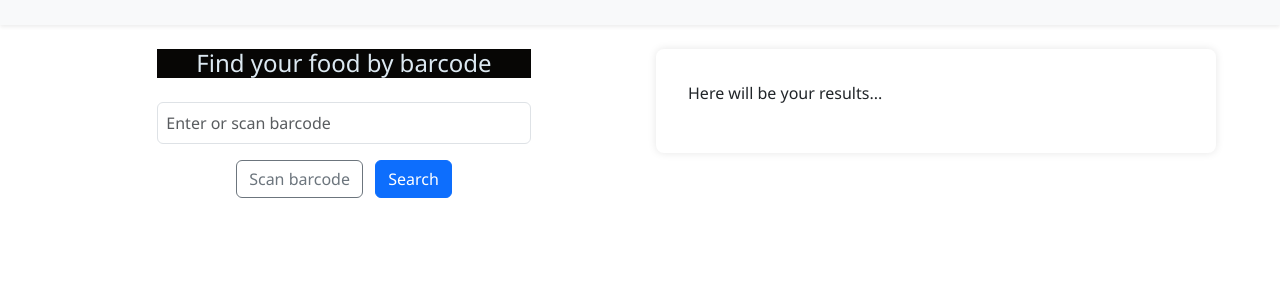
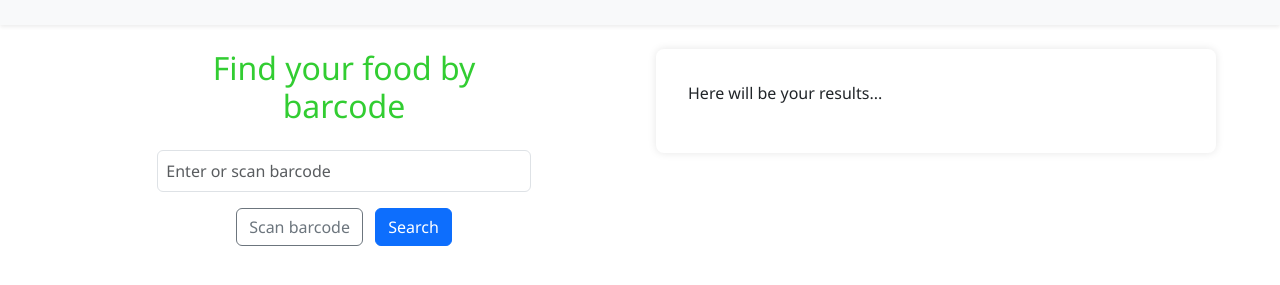
Before and after one commit to AmbitiousArgonian/WebDev, a website built with webpack: page project-one/public/index.html in a window 1280 px wide. Shown: the part 137-422 px from the top of the page. Built offline with nearby package versions, Linux system fonts and the light colour scheme; files whose address does not match are found by name.

Commit message:
h2 headline

```diff
--- a/project-one/public/index.html
+++ b/project-one/public/index.html
@@ -29,11 +29,12 @@
   <main class="app-grid">
     <section class="search-area"> <!-- Destop links -->
       <div class="col-md-8 mx-auto text-center">
-        <h1 class="mb-4">Find your food by barcode</h1>
+        <h2 class="mb-4">Find your food by barcode</h2>
         <input id="barcodeInput" type="text" class="form-control mb-3" placeholder="Enter or scan barcode">
         <div class="d-grid gap-2 d-md-block">
           <button id="scanBtn" class="btn btn-outline-secondary me-2">Scan barcode</button>
           <button id="searchBtn" class="btn btn-primary">Search</button>
+          <div id="reader" width="600px"></div>
         </div>
       </div>
     </section>
--- a/project-one/public/package.json
+++ b/project-one/public/package.json
@@ -30,6 +30,7 @@
     "concurrently": "^9.2.1",
     "css-loader": "^7.1.2",
     "eslint": "^9.38.0",
+    "html5-qrcode": "^2.3.8",
     "local-web-server": "^5.4.0",
     "sass": "^1.93.2",
     "sass-loader": "^16.0.5",
--- a/project-one/public/scss/custom.scss
+++ b/project-one/public/scss/custom.scss
@@ -4,6 +4,11 @@
 h1 {
     background-color: #070605;
     color: #dce8f1;
+    text-align: center;
+}
+h2 {
+    background-color: #ffffff;
+    color: #32cd32;
     text-align: center;
 }
 body{
--- a/project-one/public/src/main.ts
+++ b/project-one/public/src/main.ts
@@ -1,5 +1,11 @@
 import $ from "jquery";
+import {Html5QrcodeScanner} from "html5-qrcode";
 
+
+
+
+
+// --- Barcode Scanner Initialisierung ---
 // --- Event Listener für den Search-Button ---
 $('#searchBtn').on('click', async () => {
   const barcode = $('#barcodeInput').val() as string;
```
Also changed, not shown: 1 other file.
